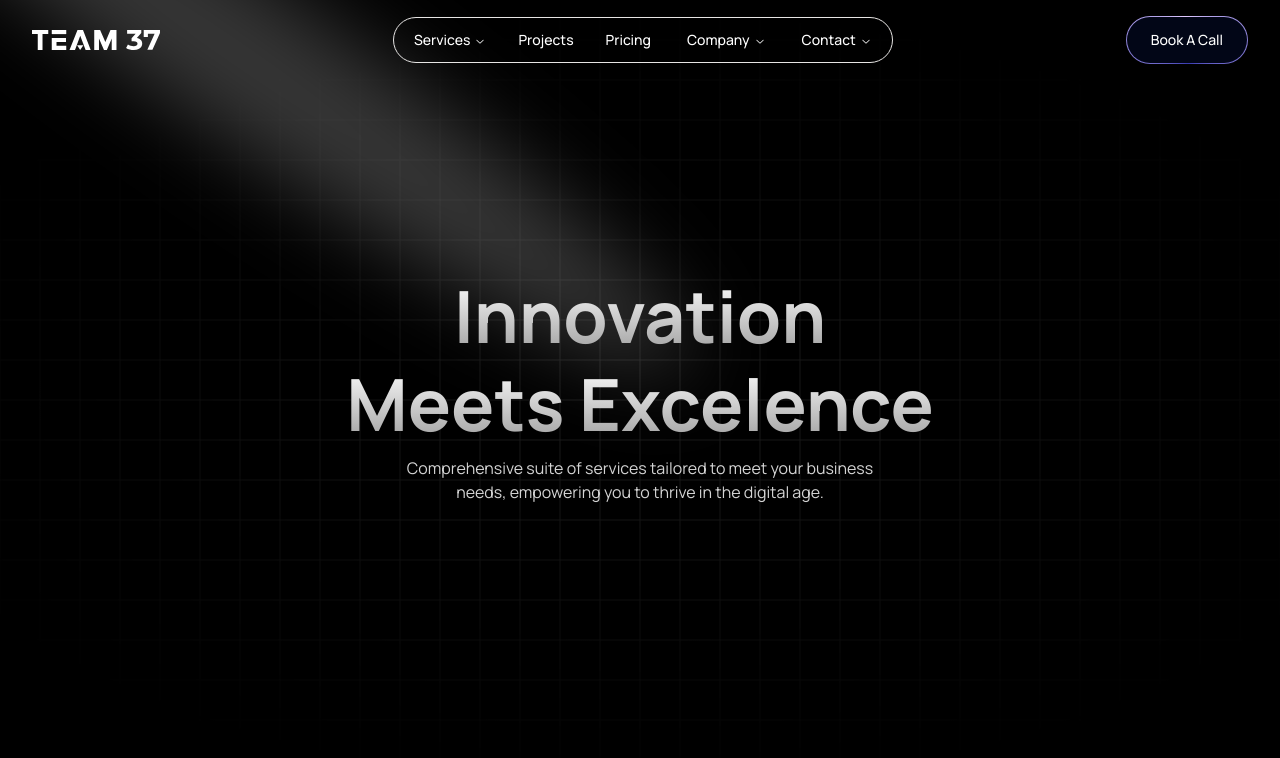
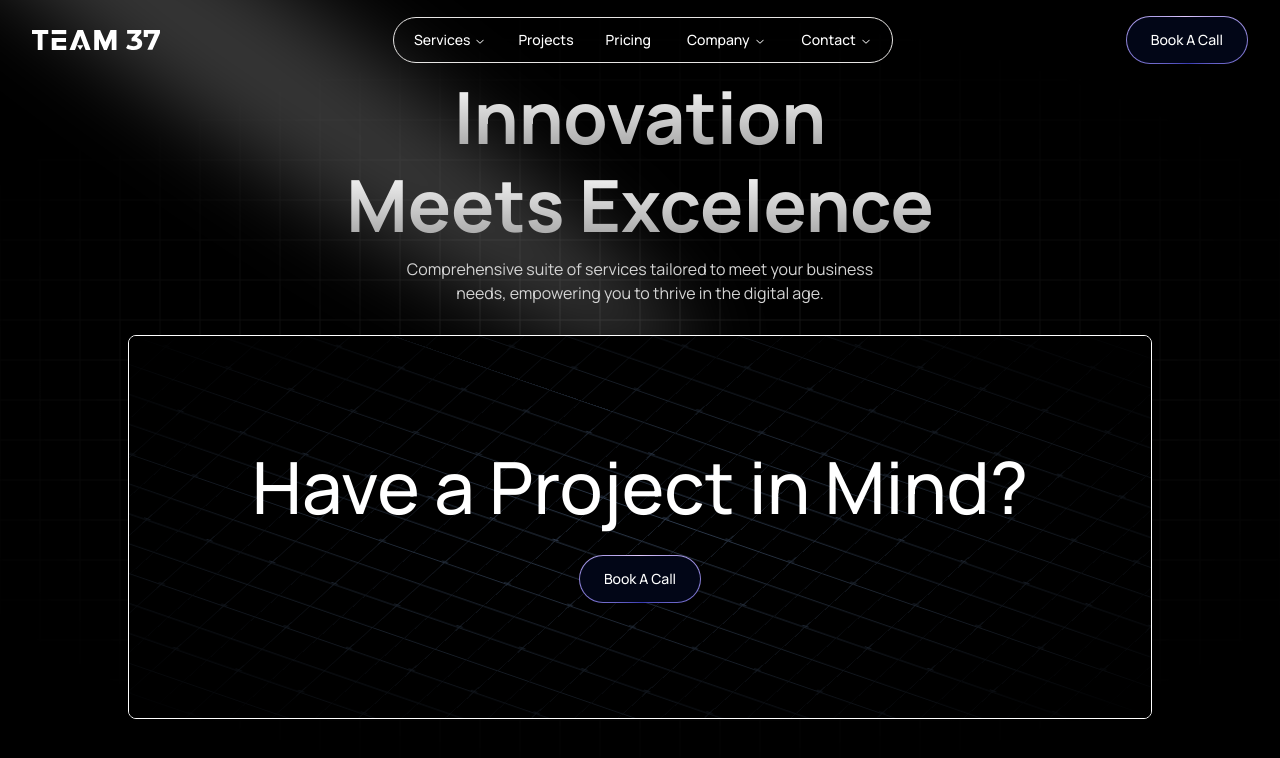
Before and after one commit to Team37-ID/team37, a Next.js app: page / in a window 1280 px wide. Shown: the top 758 px of the page. Built offline with nearby package versions, Linux system fonts and the light colour scheme.

Commit message:
feat: use cta card component to home

```diff
--- a/src/app/page.tsx
+++ b/src/app/page.tsx
@@ -1,10 +1,12 @@
+import CtaCard from "@/components/ui/cta-card"
 import LandingPage from "@/components/ui/landingPage"
 import "@/styles/magicPattern.css"
 
 export default function Home() {
 	return (
-		<main className="flex min-h-screen flex-col items-center justify-center bg-black">
+		<main className="flex min-h-screen flex-col items-center justify-center gap-3.5 bg-black">
 			<LandingPage />
+			<CtaCard />
 		</main>
 	)
 }
```
